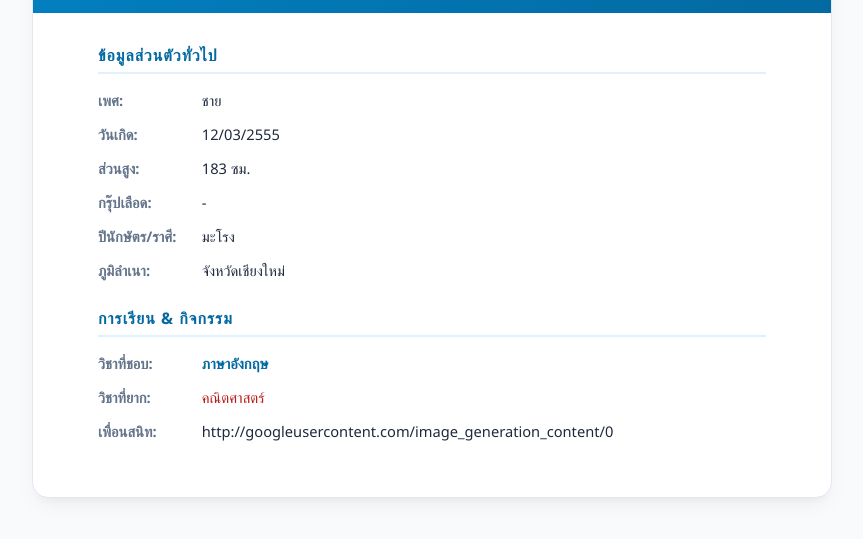
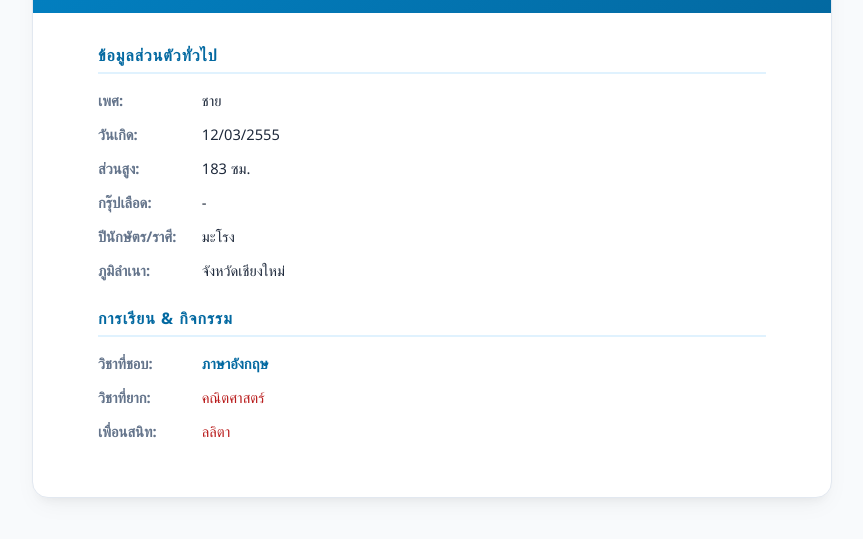
Before and after one commit to 22831Thanakrit/demo0, a plain HTML site: page index.html in a window 1280 px wide. Shown: the part 255-794 px from the top of the page, without its empty margins (208-1071 px from the left). Drawn offline with Linux system fonts and the light colour scheme.

Commit message:
Replace URL with name 'ลลิตา' in index.html

```diff
--- a/index.html
+++ b/index.html
@@ -321,4 +321,4 @@
                         </div>
                         <div class="info-item">
                             <span class="info-label">เพื่อนสนิท:</span>
-                           http://googleusercontent.com/image_generation_content/0
+                           <span class="info-value" style="color: #b91c1c;">ลลิตา</span>
```
